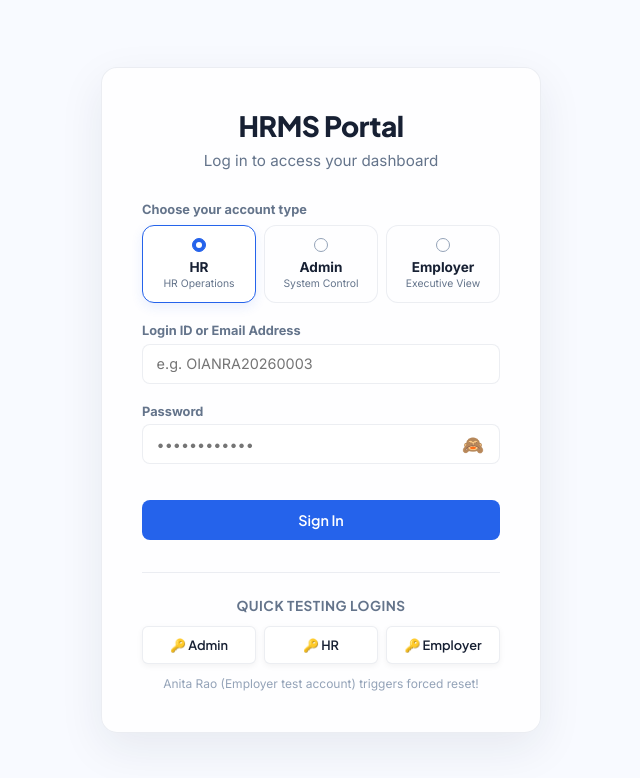
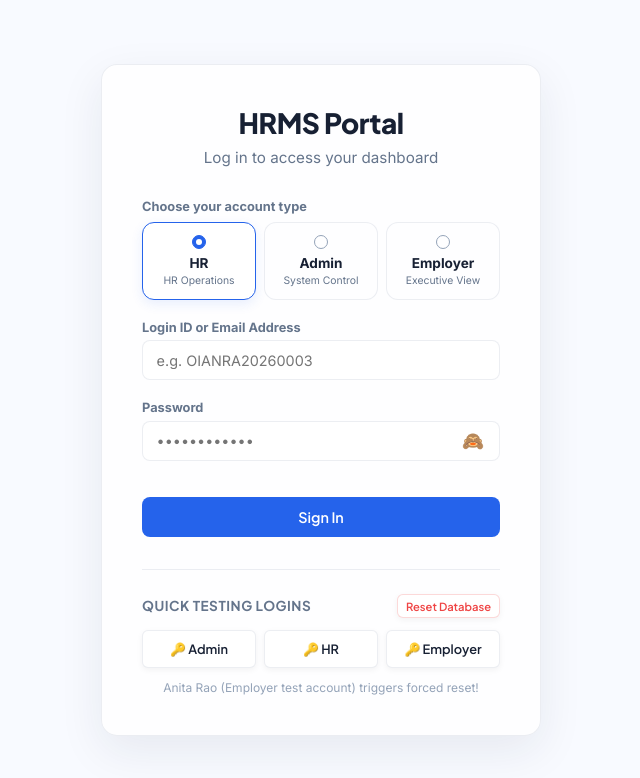
Before and after one commit to apinsuresh/human-resource-management-system-odoo, a React (Vite) app: page / in a window 1280 px wide. Shown: the top 778 px of the page, without its empty margins (319-959 px from the left). Built offline with nearby package versions, Linux system fonts and the light colour scheme.

Commit message:
Add resetDatabase developer utility on login console

```diff
--- a/src/views/Login.tsx
+++ b/src/views/Login.tsx
@@ -100,6 +100,14 @@ export default function Login({ onLoginSuccess }: LoginProps) {
       setIdentifier('OIANRA20260003');
       setPassword('EmpPassword123');
     }
+  };
+
+  const resetDatabase = () => {
+    localStorage.clear();
+    showToast('Database reset to defaults. Reloading...', 'success');
+    setTimeout(() => {
+      window.location.reload();
+    }, 800);
   };
 
   return (
@@ -244,7 +252,17 @@ export default function Login({ onLoginSuccess }: LoginProps) {
         {/* Demo Accounts Quick-Fill Section */}
         {!needsReset && (
           <div className="demo-accounts-box">
-            <h4>Quick Testing Logins</h4>
+            <div style={{ display: 'flex', justifyContent: 'space-between', alignItems: 'center', marginBottom: '0.75rem' }}>
+              <h4 style={{ margin: 0 }}>Quick Testing Logins</h4>
+              <button
+                type="button"
+                className="btn btn-secondary btn-sm"
+                style={{ minHeight: '24px', padding: '0 0.5rem', fontSize: '0.7rem', color: 'var(--status-leave)', borderColor: 'rgba(239,68,68,0.2)', width: 'auto' }}
+                onClick={resetDatabase}
+              >
+                Reset Database
+              </button>
+            </div>
             <div className="demo-btns-grid">
               <button type="button" className="btn btn-secondary btn-sm" onClick={() => quickFill('admin')}>
                 🔑 Admin
```
